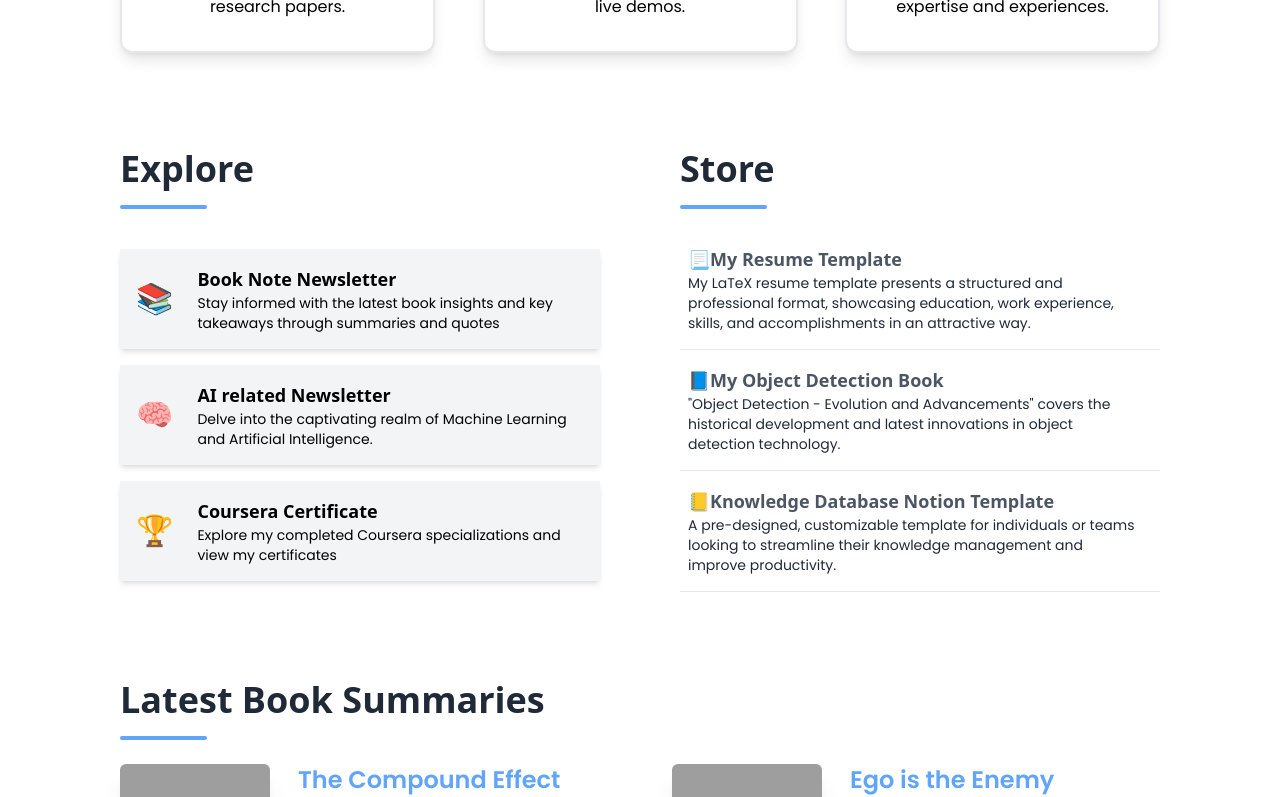
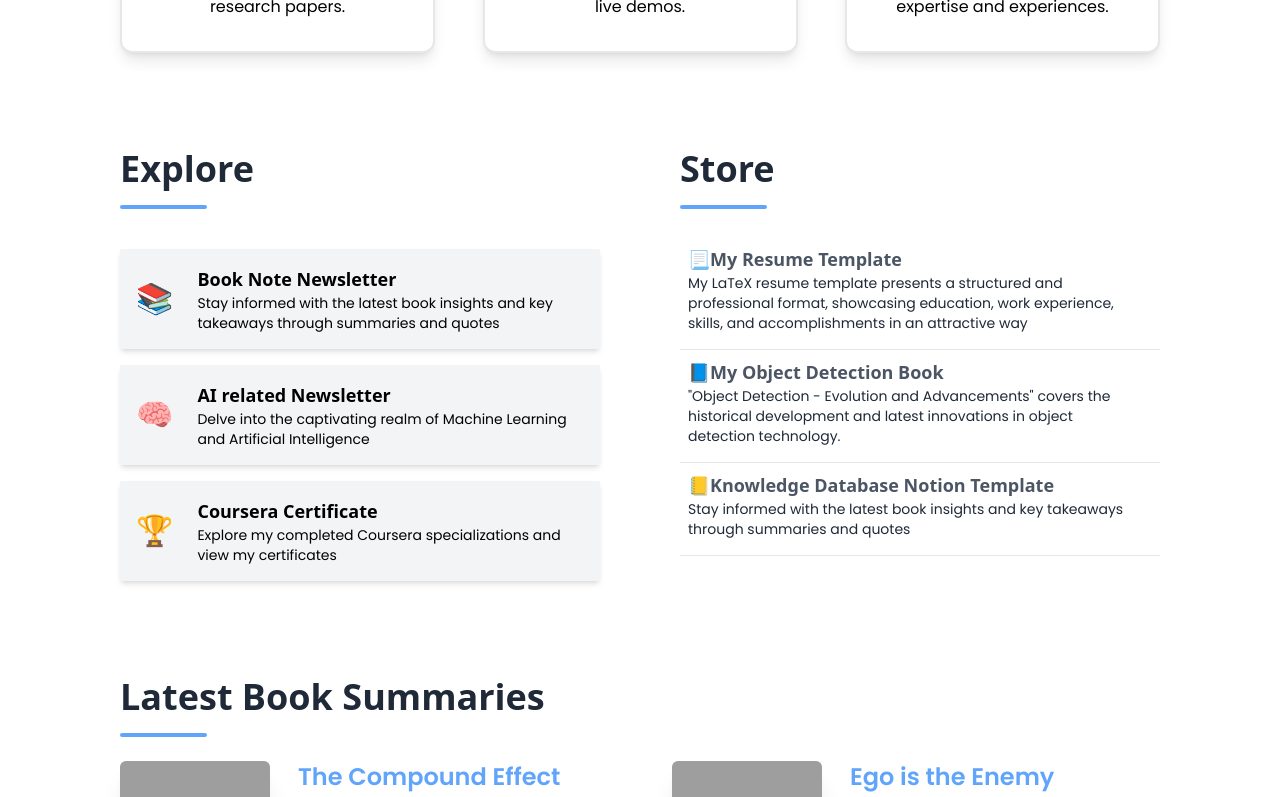
Before and after one commit to miftajannat/aliabdal_nextjs_clone, a Next.js app: page / in a window 1280 px wide. Shown: the part 887-1684 px from the top of the page. Built offline with nearby package versions, Linux system fonts and the light colour scheme; grey boxes are pictures that could not be loaded.

Commit message:
updated explore & store

```diff
--- a/components/checkout.js
+++ b/components/checkout.js
@@ -1,4 +1,5 @@
 import Image from "next/image";
+import workData from "../data/workdata";
 
 export default function checkout() {
   return (
@@ -6,46 +7,22 @@ export default function checkout() {
     <div className='text-4xl font-bold font-sans text-gray-800'>
     Check out my Works
     <hr className='border-2 border-blue-400 rounded-md border-solid w-[87px] my-4' />
-    {/* <Image
-      src={"/images/checkout.svg"}
-      width={10}
-      height={10}
-      className='sm:w-[30px] md:w-[50px] sm:mt-8 md:mt-0 ml-[200px]'
-    /> */}
     </div>
-    <div className='flex sm:flex-col md:flex-row justify-between items-center text-center no-underline rounded-lg md:gap-10 columns-3 mb-12 '>
-      <a
-        href='https://www.researchgate.net/profile/Mohammad-Khan-353/research'
-        className='bg-white overflow-hidden transition-colors duration-300 ease-in-out transform hover:scale-105 hover:shadow-md shadow-lg  rounded-xl box-border h-64 md:w-[315px] p-4 border-2 sm:my-4 '
-      >
-        <div className='text-5xl mt-3 mb-2'>📖</div>
-        <h2 className='text-2xl mt-5 font-bold font-sans text-gray-800'>Research Papers</h2>
-        <p className='mt-5'>
-        Discover insights and knowledge through the collection of my research papers.
+    <div className='flex sm:flex-col md:flex-row justify-between items-center text-center no-underline rounded-lg md:gap-10 mb-12 '>
+      {workData.map((work) => (
+        <div key={work.id} className=' bg-white overflow-hidden transition-colors duration-300 ease-in-out transform hover:scale-105 hover:shadow-md shadow-lg box-border h-64 md:w-[315px] p-4 border-2 rounded-xl my-4'>
+          <a href={work.url}>
+        <div className='text-5xl mt-3 mb-2'>{work.icon}</div>
+        <h2 className='text-2xl mt-5 font-bold font-sans text-gray-800'>{work.title}</h2>
+        <p className='mt-5'>{work.description}
         </p>
       </a>
 
-      <a
-        href='/project'
-        className='bg-white overflow-hidden transition-colors duration-300 ease-in-out transform hover:scale-105 hover:shadow-md shadow-lg rounded-xl box-border h-64 md:w-[315px] p-4 border-2 my-4 '
-      >
-        <div className='text-5xl mt-3 mb-2'>🧑‍💻</div>
-        <h1 className='text-2xl mt-5 font-bold font-sans text-gray-800'>Projects</h1>
-        <p className='mt-5'>
-        Explore my portfolio of innovative projects, complete with code and live demos.
-        </p>
-      </a>
+        </div>
+      ))
 
-      <a
-        href='https://buffyhridoy.github.io/static/media/resume.7180e459.pdf'
-        className=' bg-white overflow-hidden transition-colors duration-300 ease-in-out transform hover:scale-105 hover:shadow-md shadow-lg box-border h-64 md:w-[315px] p-4 border-2 rounded-xl my-4'
-      >
-        <div className='text-5xl mt-3 mb-2'>📑</div>
-        <h2 className='text-2xl mt-5 font-bold font-sans text-gray-800'>Resume</h2>
-        <p className='mt-5'>
-        Access my current resume to gain insight into my expertise and experiences.
-        </p>
-      </a>
+      }
+
     </div>
     </div>
   );
--- a/components/explore.js
+++ b/components/explore.js
@@ -1,3 +1,7 @@
+import exploredata from '../data/exploredata'
+import storedata from '../data/storedata';
+
+
 export default function explore() {
   return (
     <div className='grid md:grid-cols-2 sm:grid-cols-1 gap-x-20 mt-20 sm:gap-y-16 md:gap-y-0'>
@@ -9,55 +13,26 @@ export default function explore() {
           </div>
         </div>
         <div className='flex-col sm:w-full justify-center'>
-          <div className='bg-gray-100 shadow-md box-border mb-4 transition-colors duration-300 ease-in-out transform hover:scale-105 hover:shadow-lg py-2 sm:h-auto w-auto'>
+{
+  exploredata.map((explore) =>
+  <div key={explore.id} className='bg-gray-100 shadow-md box-border mb-4 transition-colors duration-300 ease-in-out transform hover:scale-105 hover:shadow-lg py-2 sm:h-auto w-auto'>
   <a
-              href='https://booknote.substack.com/'
+    href={explore.url}
     className='flex justify-center items-center'
   >
-              <div className='text-3xl m-4'>📚</div>
+    <div className='text-3xl m-4'>{explore.icon}</div>
     <div className='m-2 hover:text-gray-600'>
       <h1 className='font-bold text-lg font-sans'>
-                  Book Note Newsletter
+      {explore.title}
       </h1>
       <p className='text-sm'>
-                  Stay informed with the latest book insights and key takeaways
-                  through summaries and quotes
+      {explore.description}
       </p>
     </div>
   </a>
 </div>
-          <div className='bg-gray-100 shadow-md box-border mb-4 transition-colors duration-300 ease-in-out transform hover:scale-105 hover:shadow-lg py-2 sm:h-auto w-auto'>
-            <a
-              href='https://mlboss.substack.com/'
-              className='flex justify-center items-center'
-            >
-              <div className='text-3xl m-4'>🧠</div>
-              <div className='m-2 hover:text-gray-600'>
-                <h1 className='font-bold text-lg font-sans'>
-                  AI related Newsletter
-                </h1>
-                <p className='text-sm'>
-                  Delve into the captivating realm of Machine Learning and
-                  Artificial Intelligence.
-                </p>
-              </div>
-            </a>
-          </div>
-
-          <div className='bg-gray-100 shadow-md box-border mb-4 transition-colors duration-300 ease-in-out transform hover:scale-105 hover:shadow-lg py-2 sm:h-auto w-auto'>
-            <a href='/coursera' className='flex justify-center items-center'>
-              <div className='text-3xl m-4'>🏆</div>
-              <div className='m-2 hover:text-gray-600'>
-                <h1 className='font-bold text-lg font-sans'>
-                  Coursera Certificate
-                </h1>
-                <p className='text-sm'>
-                  Explore my completed Coursera specializations and view my
-                  certificates
-                </p>
-              </div>
-            </a>
-          </div>
+ )
+}
         </div>
       </div>
 
@@ -68,8 +43,25 @@ export default function explore() {
             <hr className='border-2 border-blue-400 rounded-md border-solid w-[87px] my-4' />
           </div>
         </div>
+
         <div className='flex-col sm:w-full justify-center'>
-          <div className='sm:h-auto w-auto'>
+          {storedata.map((store) =>
+          <div key={store.id} className='sm:h-auto w-auto'>
+          <div className='flex justify-center items-center '>
+            <a href="https://buffyhridoy.github.io/static/media/resume.7180e459.pdf">
+            <div className='mx-2 mb-2'>
+              <h1 className='font-semibold text-lg text-gray-600 font-sans'>
+                {store.title}
+              </h1>
+              <p className='text-sm text-gray-800 hover:text-gray-500 pb-2'>{store.description}
+              </p>
+            </div>
+            </a>
+          </div>
+          <hr className='py-1' />
+        </div>
+          )}
+        {/* <div className='sm:h-auto w-auto'>
             <div className='flex justify-center items-center '>
               <a href="https://buffyhridoy.github.io/static/media/resume.7180e459.pdf">
               <div className='mx-2 mb-2'>
@@ -119,36 +111,9 @@ export default function explore() {
               </div>
             </div>
             <hr className='py-1' />
+          </div> */}
         </div>
       </div>
           </div>
-      {/*
-        <div>
-          <div className='bg-gray-100 shadow-md box-border mb-4 transition-colors duration-300 ease-in-out transform hover:scale-105 hover:shadow-lg py-2 sm:h-auto sm:w-auto'>
-            <div className='flex justify-center items-center'>
-              <div className='text-3xl m-4'>📚</div>
-              <div className='m-2'>
-              <h1 className='font-bold text-lg'>Book Summaries & Notes</h1>
-              <p>
-                  Lorem ipsum dolor sit amet consectetur elit lor Lorem ipsum
-                  dolor sit amet consectetur..
-                </p>
-              </div>
-            </div>
-          </div>
-          <div className='bg-gray-100 shadow-md box-border mb-4 transition-colors duration-300 ease-in-out transform hover:scale-105 hover:shadow-lg py-2 sm:h-auto sm:w-auto'>
-            <div className='flex justify-center items-center'>
-              <div className='text-3xl m-4'>📚</div>
-              <div className='m-2'>
-              <h1 className='font-bold text-lg'>Book Summaries & Notes</h1>
-              <p>
-                  Lorem ipsum dolor sit amet consectetur elit lor Lorem ipsum
-                  dolor sit amet consectetur..
-                </p>
-              </div>
-            </div>
-          </div>
-        </div> */}
-    </div>
   );
 }
--- /dev/null
+++ b/data/exploredata.js
@@ -0,0 +1,25 @@
+const exploredata=[
+    {
+        id:1,
+        icon:'📚',
+        title:'Book Note Newsletter',
+        description:'Stay informed with the latest book insights and key takeaways through summaries and quotes',
+        url:'https://booknote.substack.com/'
+    },
+    {
+        id:2,
+        icon:'🧠',
+        title:'AI related Newsletter',
+        description:'Delve into the captivating realm of Machine Learning and Artificial Intelligence',
+        url:'https://mlboss.substack.com/'
+    },
+    {
+        id:3,
+        icon:'🏆',
+        title:'Coursera Certificate',
+        description:' Explore my completed Coursera specializations and view my certificates',
+        url:'/'
+    }
+
+]
+export default exploredata;
--- /dev/null
+++ b/data/storedata.js
@@ -0,0 +1,21 @@
+const storedata =[
+    {
+        id:1,
+        title:' 📃My Resume Template',
+        description:'My LaTeX resume template presents a structured and professional format, showcasing education, work experience, skills, and accomplishments in an attractive way',
+        url:'https://buffyhridoy.github.io/static/media/resume.7180e459.pdf'
+    },
+    {
+        id:2,
+        title:'📘My Object Detection Book',
+        description:'"Object Detection - Evolution and Advancements" covers the historical development and latest innovations in object detection technology.',
+        url:'https://books2read.com/u/bpyW0k'
+    },
+    {
+        id:3,
+        title:'📒Knowledge Database Notion Template',
+        description:'Stay informed with the latest book insights and key takeaways through summaries and quotes',
+        url:'https://booknote.substack.com/'
+    }
+]
+export default storedata;
--- /dev/null
+++ b/data/workdata.js
@@ -0,0 +1,24 @@
+const workdata =[
+    {
+        id:1,
+        icon:'📖',
+        title:'Research Papers',
+        description:'Discover insights and knowledge through the collection of my research papers.',
+        url:'https://www.researchgate.net/profile/Mohammad-Khan-353/research'
+    },
+    {
+        id:2,
+        icon:'🧑‍💻',
+        title:'Projects',
+        description:'Explore my portfolio of innovative projects, complete with code and live demos.',
+        url:'/project'
+    },
+    {
+        id:3,
+        icon:'📑',
+        title:'Resume',
+        description:'Access my current resume to gain insight into my expertise and experiences.',
+        url:'https://buffyhridoy.github.io/static/media/resume.7180e459.pdf'
+    }
+]
+export default workdata;
```
Lines whose indentation alone changed are shown as unchanged.
